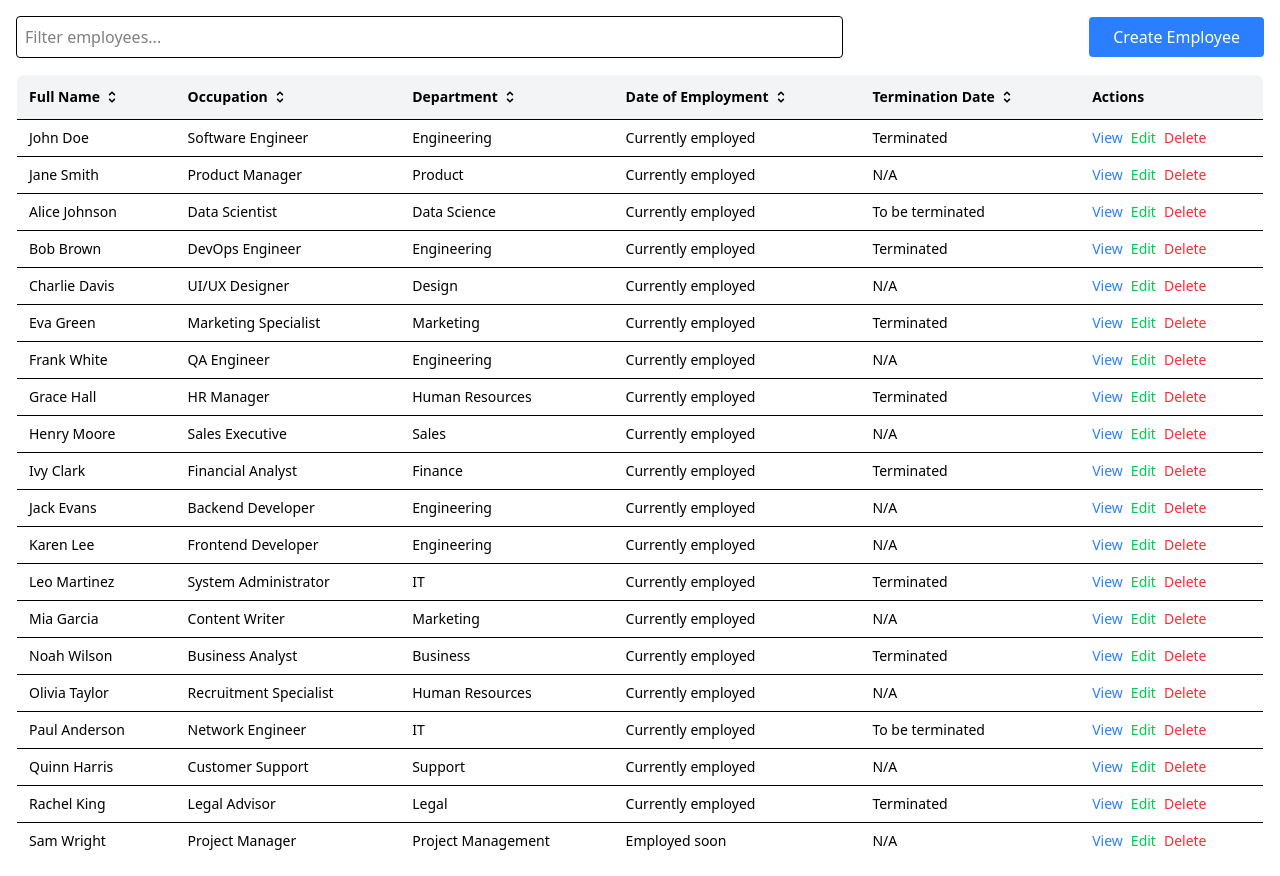
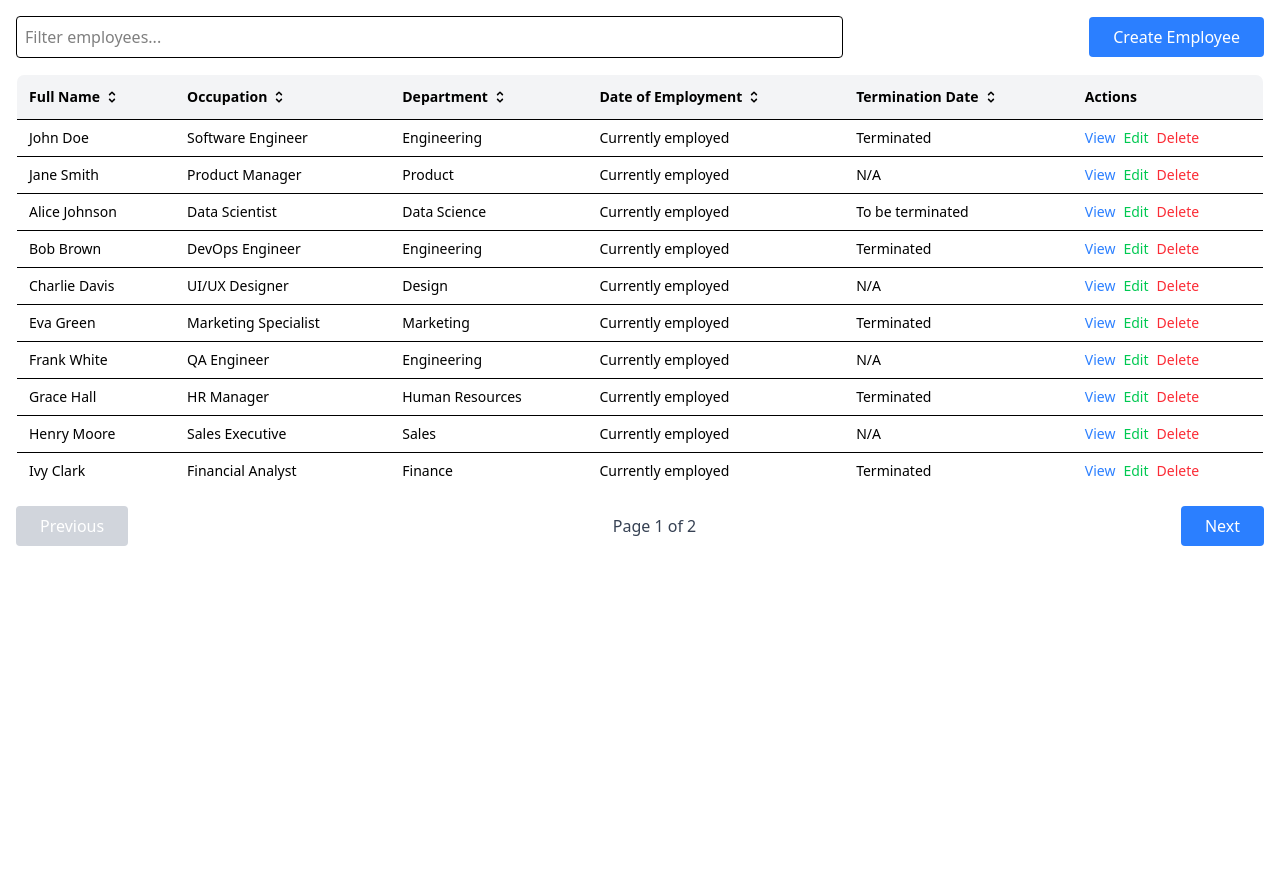
Before and after one commit to Arslan038/employee-dashboard, a Vue app: page / in a window 1280 px wide. After the commit the page ends 800 px from the top, so only its background shows below. Built offline with nearby package versions, Linux system fonts and the light colour scheme.

Commit message:
pagination added

```diff
--- a/index.html
+++ b/index.html
@@ -4,7 +4,8 @@
     <meta charset="UTF-8" />
     <link rel="icon" type="image/svg+xml" href="/vite.svg" />
     <meta name="viewport" content="width=device-width, initial-scale=1.0" />
-    <title>Vite + Vue</title>
+    <title>Purple Cross Ltd</title>
+    <script src="https://unpkg.com/@tailwindcss/browser@4"></script>
   </head>
   <body>
     <div id="app"></div>
--- /dev/null
+++ b/src/assets/ui/Button.vue
@@ -0,0 +1,31 @@
+<template>
+    <div>
+        <button :type="type" :disabled="disabled"
+        :class="`bg-${color}-500 text-white px-6 py-2 rounded hover:bg-${color}-600 disabled:bg-${color}-300 transition duration-300 cursor-pointer`" @click="onClick">
+        <slot></slot>
+    </button>
+    </div>
+</template>
+
+<script setup>
+const props = defineProps({
+    type: {
+        type: String,
+        default: 'button'
+    },
+    color: {
+        type: String,
+        default: 'blue'
+    },
+    disabled: {
+        type: Boolean,
+        default: false
+    }
+});
+
+const emit = defineEmits(['click']);
+
+const onClick = () => {
+    emit('click')
+}
+</script>
--- a/src/assets/ui/TextField.vue
+++ b/src/assets/ui/TextField.vue
@@ -3,7 +3,7 @@
         <label v-if="label" :for="id" class="block text-sm font-medium text-gray-700 mb-1">
             {{ label }}
         </label>
-        <input :id="id" :value="modelValue" :type="type" :placeholder="placeholder" @input="handleInput"
+        <input :id="id" :value="modelValue" :type="type" :placeholder="placeholder" :required="required" @input="handleInput"
             class="p-2 border rounded w-full focus:outline-none focus:ring-2 focus:ring-blue-500" />
     </div>
 
@@ -33,6 +33,10 @@ const props = defineProps({
         type: String,
         default: ''
     },
+    required: {
+        type: Boolean,
+        default: false
+    }
 })
 const emit = defineEmits(['update:modelValue']);
 
--- a/src/components/AddEditEmployee.vue
+++ b/src/components/AddEditEmployee.vue
@@ -7,25 +7,26 @@
             <!-- Modal Header -->
             <div class="flex justify-between items-center mb-4">
                 <h2 class="text-xl font-semibold">{{ employee && employee.id ? 'Edit' : 'Add' }} Employee</h2>
-                <button @click="actions.closeModal" class="text-gray-500 hover:text-gray-700 text-[20px] cursor-pointer">
+                <button @click="actions.closeModal"
+                    class="text-gray-500 hover:text-gray-700 text-[20px] cursor-pointer">
                     &times;
                 </button>
             </div>
 
             <!-- Modal Body -->
-            <form @submit.prevent>
+            <form @submit.prevent="actions.save">
                 <div class="grid grid-cols-2 gap-4">
-                    <TextField v-model="employeeInfo.data.code" type="text" label="Employee Code"
-                        placeholder="Enter Employee Code" />
+                    <TextField v-model="employeeInfo.data.code" type="text" label="Employee Code*"
+                        placeholder="Enter Employee Code" required />
 
-                    <TextField v-model="employeeInfo.data.fullName" type="text" label="Full Name"
-                        placeholder="Enter Employee Name" />
+                    <TextField v-model="employeeInfo.data.fullName" type="text" label="Full Name*"
+                        placeholder="Enter Employee Name" required />
 
-                    <TextField v-model="employeeInfo.data.occupation" type="text" label="Occupation"
-                        placeholder="Enter Occupation" />
+                    <TextField v-model="employeeInfo.data.occupation" type="text" label="Occupation*"
+                        placeholder="Enter Occupation" required />
 
-                    <TextField v-model="employeeInfo.data.department" type="text" label="Department"
-                        placeholder="Enter Department" />
+                    <TextField v-model="employeeInfo.data.department" type="text" label="Department*"
+                        placeholder="Enter Department" required />
 
                     <TextField v-model="employeeInfo.data.dateOfEmployment" type="date" label="Employement Date"
                         placeholder="Employement Date" />
@@ -34,15 +35,9 @@
                         placeholder="Termination Date" />
                 </div>
 
-                <div class="flex justify-end mt-4">
-                    <button type="submit" @click="actions.save"
-                        class="bg-blue-500 text-white px-6 py-2 rounded hover:bg-blue-600 transition duration-300 cursor-pointer mr-2">
-                        Save
-                    </button>
-                    <button type="button" @click="actions.closeModal"
-                        class="bg-gray-500 text-white px-6 py-2 rounded hover:bg-gray-600 transition duration-300 cursor-pointer">
-                        Cancel
-                    </button>
+                <div class="flex justify-end mt-10">
+                    <Button type="submit" color="blue" class="mr-2">Save</Button>
+                    <Button type="button" color="gray">Cancel</Button>
                 </div>
             </form>
         </div>
@@ -50,8 +45,9 @@
 </template>
 
 <script setup>
-import { reactive, watch } from 'vue';
+import { computed, reactive, ref, watch } from 'vue';
 import TextField from '../assets/ui/TextField.vue';
+import Button from '../assets/ui/Button.vue';
 
 const props = defineProps({
     isOpen: {
@@ -79,12 +75,41 @@ const employeeInfo = reactive({
     }
 });
 
+const errors = ref([]);
+
+const isMissingField = computed(() => {
+    const { fullName, code, occupation, department } = employeeInfo.data;
+    // if (!fullName) {
+    //     errors.value.push({ key: fullName, text: 'Full name is required.' });
+    // }
+    // if (!code) {
+    //     errors.value.push({ key: fullName, text: 'Employee Code is required.' })
+    // }
+    // if (!occupation) {
+    //     errors.value.push({ key: fullName, text: 'Occupation is required.' })
+    // }
+    // if (!department) {
+    //     errors.value.push({ key: fullName, text: 'Department is required.' })
+    // }
+
+    if (fullName && code && occupation && department) {
+        return false
+    }
+
+    return true;
+})
+
 const actions = {
     closeModal() {
         emits("close");
     },
     save() {
-
+        if (!isMissingField.value) {
+            console.log('submit')
+            console.log(employeeInfo.data)
+        } else {
+            console.log('errors')
+        }
     }
 }
 
--- /dev/null
+++ b/src/components/DeleteEmployee.vue
@@ -0,0 +1,48 @@
+<template>
+    <!-- Modal Backdrop -->
+    <div v-if="isOpen" class="fixed inset-0 bg-black bg-opacity-5 z-50 flex items-center justify-center"
+        @click.self="closeModal">
+        <!-- Modal Content -->
+        <div v-if="employee" class="bg-white rounded-lg shadow-lg w-11/12 md:w-1/2 lg:w-1/3 p-6">
+            <!-- Modal Header -->
+            <div class="flex justify-between items-center mb-4">
+                <h2 class="text-xl font-semibold">Delete Employee</h2>
+                <button @click="closeModal" class="text-gray-500 hover:text-gray-700 text-[20px] cursor-pointer">
+                    &times;
+                </button>
+            </div>
+
+            <!-- Modal Body -->
+            <div class="text-center">
+                <p>Are you sure you want to delete "<strong class="text-red">{{ employee.fullName }}</strong>" ?</p>
+            </div>
+
+            <!-- Modal Footer -->
+            <div class="flex justify-end mt-10">
+                <Button color="red" class="mr-2">Yes, Delete</Button>
+                <Button color="gray">Cancel</Button>
+            </div>
+        </div>
+    </div>
+</template>
+
+<script setup>
+import Button from '../assets/ui/Button.vue';
+const props = defineProps({
+    isOpen: {
+        type: Boolean,
+        required: true,
+    },
+    employee: {
+        type: Object,
+        required: true
+    },
+});
+
+const emits = defineEmits(["close"]);
+
+// Close modal function
+const closeModal = () => {
+    emits("close");
+};
+</script>
--- a/src/components/EmployeeGrid.vue
+++ b/src/components/EmployeeGrid.vue
@@ -1,10 +1,9 @@
 <template>
   <div class="container mx-auto p-4">
     <div class="grid grid-cols-3 items-center gap-4 mb-4">
-
       <SearchInput class="col-span-2" @on-search="actions.onEmployeeSearch" />
       <div class="flex justify-end">
-        <button class="bg-blue-500 rounded py-2 px-6 text-white" @click="actions.createEmployee">Create Employee</button>
+        <Button color="blue" @click="actions.createEmployee">Create Employee</Button>
       </div>
     </div>
 
@@ -23,12 +22,12 @@
           </tr>
         </thead>
         <tbody>
-          <tr v-for="employee in filteredEmployees" :key="employee.id" class="hover:bg-gray-50">
+          <tr v-for="employee in sortedPaginatedEmployees" :key="employee.id" class="hover:bg-gray-50">
             <td class="text-left text-sm py-2 px-3 border-t">{{ employee.fullName }}</td>
             <td class="text-left text-sm py-2 px-3 border-t">{{ employee.occupation }}</td>
             <td class="text-left text-sm py-2 px-3 border-t">{{ employee.department }}</td>
             <td class="text-left text-sm py-2 px-3 border-t">{{ actions.getEmploymentStatus(employee.dateOfEmployment)
-            }}</td>
+              }}</td>
             <td class="text-left text-sm py-2 px-3 border-t">{{ actions.getTerminationStatus(employee.terminationDate)
               || 'N/A' }}</td>
             <td class="text-left text-sm py-2 px-3 border-t space-x-2">
@@ -46,7 +45,7 @@
 
     <!-- Employee Grid (Cards for smaller screens) -->
     <div class="block md:hidden">
-      <div v-for="employee in filteredEmployees" :key="employee.id"
+      <div v-for="employee in sortedPaginatedEmployees" :key="employee.id"
         class="bg-white p-4 mb-4 border rounded-lg shadow-sm">
         <div class="space-y-2">
           <div><strong>Full Name:</strong> {{ employee.fullName }}</div>
@@ -67,10 +66,22 @@
       </div>
     </div>
 
+    <!-- Pagination Controls -->
+    <div class="flex justify-between items-center mt-4">
+      <Button color="gray" @click="actions.prevPage" :disabled="currentPage === 1">Previous</Button>
+      <span class="text-gray-700">Page {{ currentPage }} of {{ totalPages }}</span>
+      <Button color="blue" @click="actions.nextPage" :disabled="currentPage === totalPages">Next</Button>
+    </div>
+
     <EmployeeModal v-if="selectedEmployee && viewModal" :is-open="viewModal" :employee="selectedEmployee"
       @close="actions.closeModal" />
 
-    <AddEditEmployee v-if="addEditModal" :is-open="addEditModal" :employee="selectedEmployee" @close="actions.closeModal" />
+    <AddEditEmployee v-if="addEditModal" :is-open="addEditModal" :employee="selectedEmployee"
+      @close="actions.closeModal" />
+
+    <DeleteEmployee v-if="deleteModal && selectedEmployee" :is-open="deleteModal" :employee="selectedEmployee"
+      @close="actions.closeModal" />
+
   </div>
 </template>
 
@@ -78,8 +89,10 @@
 import { computed, ref, reactive } from 'vue';
 import { employees } from '../utils/employees';
 import SearchInput from './SearchInput.vue';
+import Button from '../assets/ui/Button.vue';
 import EmployeeModal from './EmployeeModal.vue';
 import AddEditEmployee from './AddEditEmployee.vue';
+import DeleteEmployee from './DeleteEmployee.vue';
 
 const columns = [
   { key: 'fullName', text: 'Full Name', sortable: true },
@@ -94,6 +107,9 @@ const employeeList = reactive({
   items: [...employees]
 });
 
+const itemsPerPage = ref(10);
+const currentPage = ref(1);
+
 const searchQuery = ref('');
 const sortKey = ref('');
 const sortDirection = ref('asc');
@@ -104,8 +120,10 @@ const deleteModal = ref(false);
 
 const selectedEmployee = ref(false);
 
+const totalPages = computed(() => Math.ceil(filteredEmployees.value.length / itemsPerPage.value));
+
 const filteredEmployees = computed(() => {
-  let filtered = [];
+  let filtered = employeeList.items;
 
   // Filter Employees
   filtered = employeeList.items.filter((employee) =>
@@ -114,22 +132,28 @@ const filteredEmployees = computed(() => {
     )
   );
 
-  // Sort Employees
-  if (sortKey.value) {
-    filtered.sort((a, b) => {
-      const aValue = a[sortKey.value];
-      const bValue = b[sortKey.value];
+  return filtered;
+});
 
-      if (aValue < bValue) return sortDirection.value === 'asc' ? -1 : 1;
-      if (aValue > bValue) return sortDirection.value === 'asc' ? 1 : -1;
-      return 0;
-    });
-  }
+// Paginate Employees (AFTER filtering & sorting)
+const paginatedEmployees = computed(() => {
+  const start = (currentPage.value - 1) * itemsPerPage.value;
+  const end = start + itemsPerPage.value;
+  return filteredEmployees.value.slice(start, end);
+});
 
-  // If Search is empty and no column sorted return default list
-  if (!searchQuery.value && !sortKey.value) return employeeList.items;
+// Sort Employees (only on paginated employees)
+const sortedPaginatedEmployees = computed(() => {
+  if (!sortKey.value) return paginatedEmployees.value;
 
-  return filtered;
+  return [...paginatedEmployees.value].sort((a, b) => {
+    const aValue = a[sortKey.value];
+    const bValue = b[sortKey.value];
+
+    if (aValue < bValue) return sortDirection.value === "asc" ? -1 : 1;
+    if (aValue > bValue) return sortDirection.value === "asc" ? 1 : -1;
+    return 0;
+  });
 });
 
 const actions = {
@@ -148,7 +172,18 @@ const actions = {
         sortDirection.value = 'asc';
       }
     }
+  },
 
+  nextPage() {
+    if (currentPage.value < totalPages.value) {
+      currentPage.value++;
+    }
+  },
+
+  prevPage() {
+    if (currentPage.value > 1) {
+      currentPage.value--;
+    }
   },
 
   // Get employment status
@@ -184,7 +219,8 @@ const actions = {
   },
 
   deleteEmployee(item) {
-
+    selectedEmployee.value = { ...item };
+    deleteModal.value = true;
   },
 
   closeModal() {
```
Also changed, not shown: src/components/EmployeeModal.vue (+4 -6 lines), tailwind.config.js (added, +17 -0 lines).
